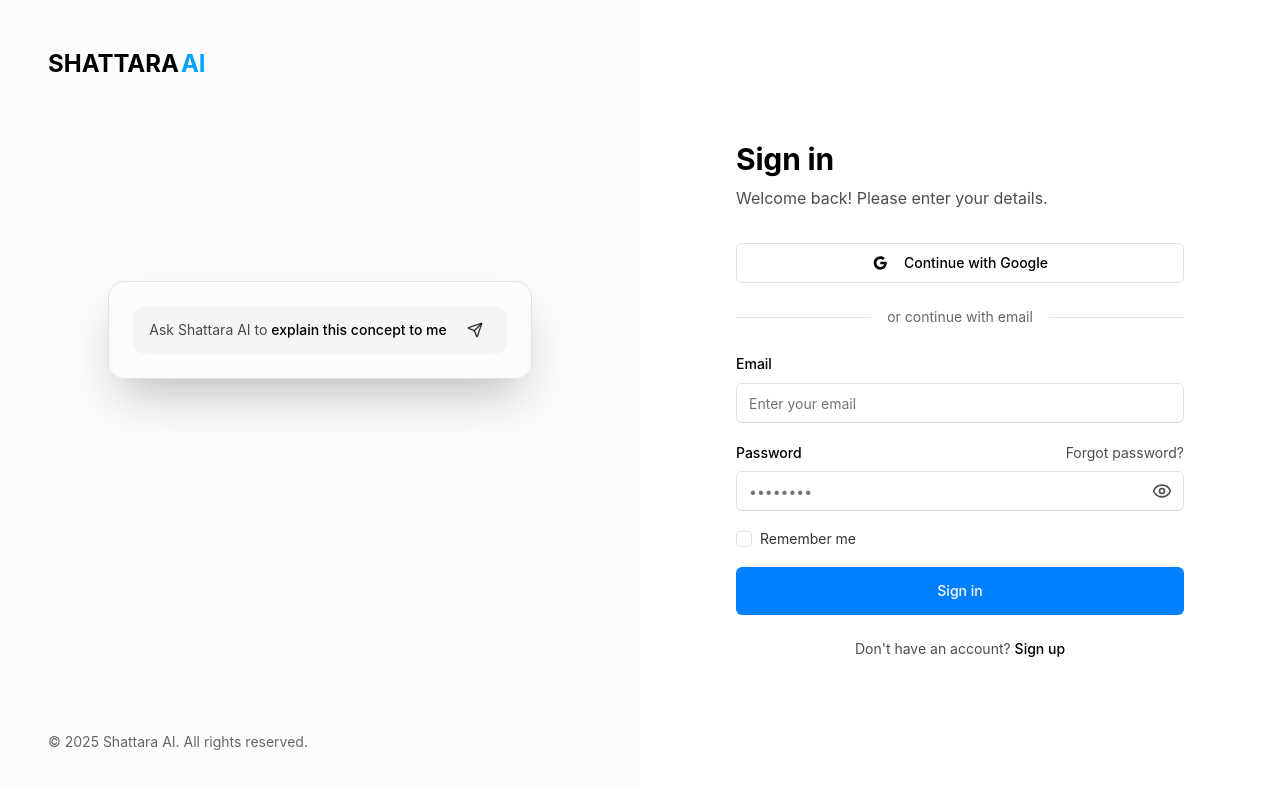
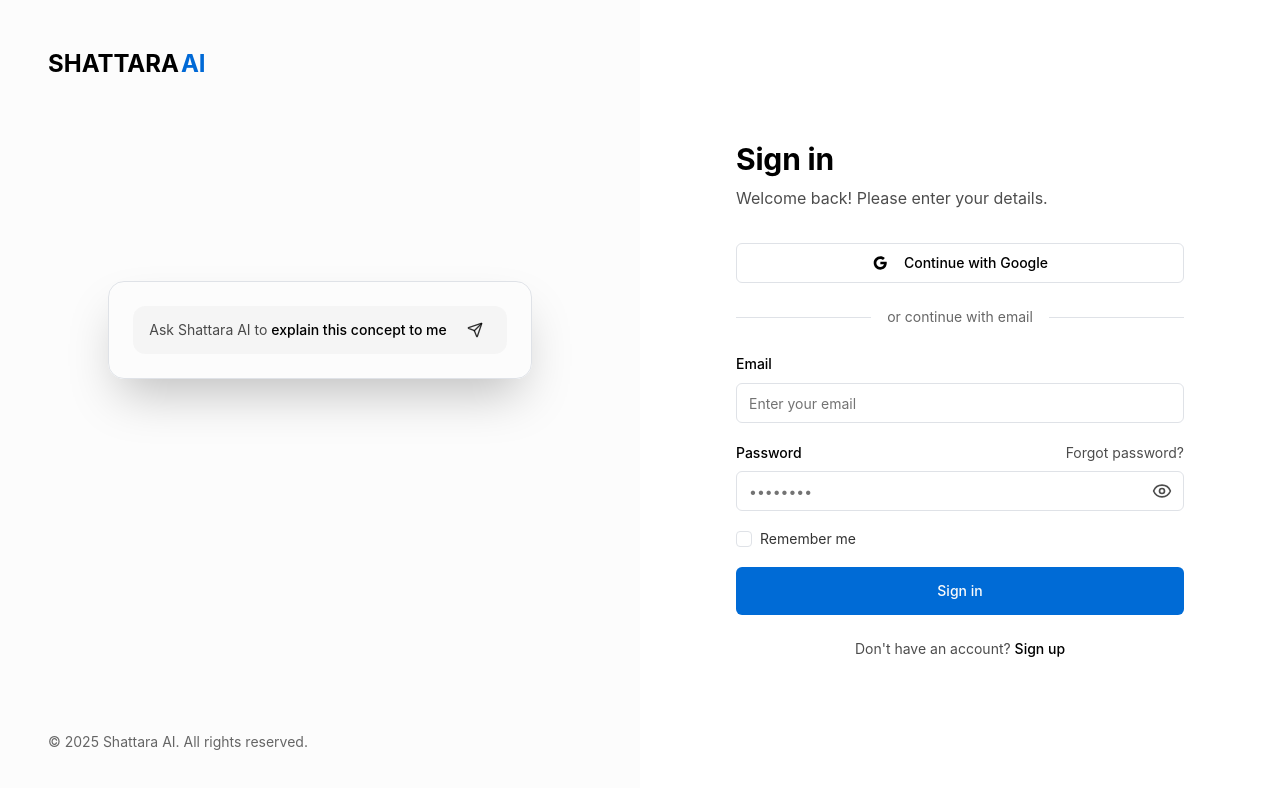
Before and after one commit to azzamalis/shattaraai, a React (Vite) app: page /signin in a window 1280 px wide. Shown: the top 788 px of the page. Built offline with nearby package versions, Linux system fonts and the light colour scheme.

Commit message:
Fix color contrast issues

```diff
--- a/src/components/Logo.tsx
+++ b/src/components/Logo.tsx
@@ -14,7 +14,7 @@ const Logo: React.FC<LogoProps> = ({
   return <div className={cn('flex items-center font-bold text-2xl text-foreground transition-colors duration-200 cursor-pointer hover:opacity-80', className)} onClick={handleLogoClick}>
       <span>SHATTARA </span>
       <span style={{
-      color: '#00A3FF'
+      color: '#0069D6'
     }} className="px-[2px]">AI</span>
     </div>;
 };
--- a/src/styles/base.css
+++ b/src/styles/base.css
@@ -18,7 +18,7 @@
     --popover: 0 0% 100%; /* Light mode popover background #FFFFFF */
     --popover-foreground: 0 0% 9%; /* Light mode popover text #171717 */
 
-    --primary: 210 100% 50%; /* Primary Blue #00A3FF */
+    --primary: 210 100% 42%; /* Primary Blue - adjusted for contrast #0069D6 */
     --primary-foreground: 0 0% 98%; /* Light text on blue #FAFAFA */
 
     --secondary: 0 0% 95%; /* Light mode unfilled #F3F3F3 */
@@ -35,16 +35,16 @@
 
     --border: 221 14% 89%; /* Light borders #E3E3E3 */
     --input: 221 14% 89%; /* Subtle gray input borders #E3E3E3 */
-    --ring: 210 100% 50%; /* Blue focus ring #00A3FF */
+    --ring: 210 100% 42%; /* Blue focus ring - adjusted for contrast #0069D6 */
 
     --sidebar-background: 0 0% 98%; /* #FAFAFA */
     --sidebar-foreground: 0 0% 4%; /* #0A0A0A */
-    --sidebar-primary: 210 100% 50%; /* #00A3FF */
+    --sidebar-primary: 210 100% 42%; /* Adjusted for contrast #0069D6 */
     --sidebar-primary-foreground: 0 0% 100%;
     --sidebar-accent: 0 0% 96%; /* #F5F5F5 */
     --sidebar-accent-foreground: 0 0% 4%; /* #0A0A0A */
     --sidebar-border: 0 0% 90%; /* #E5E5E5 */
-    --sidebar-ring: 210 100% 50%; /* #00A3FF */
+    --sidebar-ring: 210 100% 42%; /* Adjusted for contrast #0069D6 */
 
     --radius: 0.5rem;
   }
```
